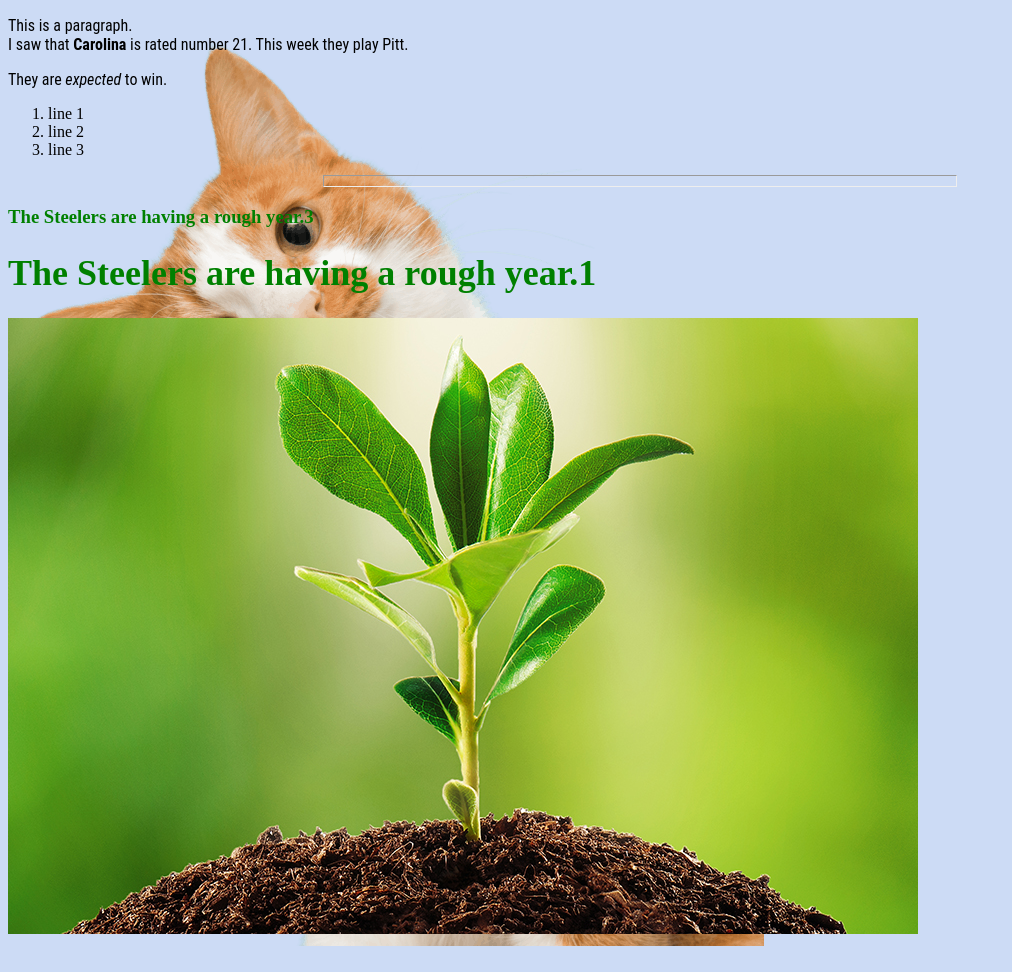
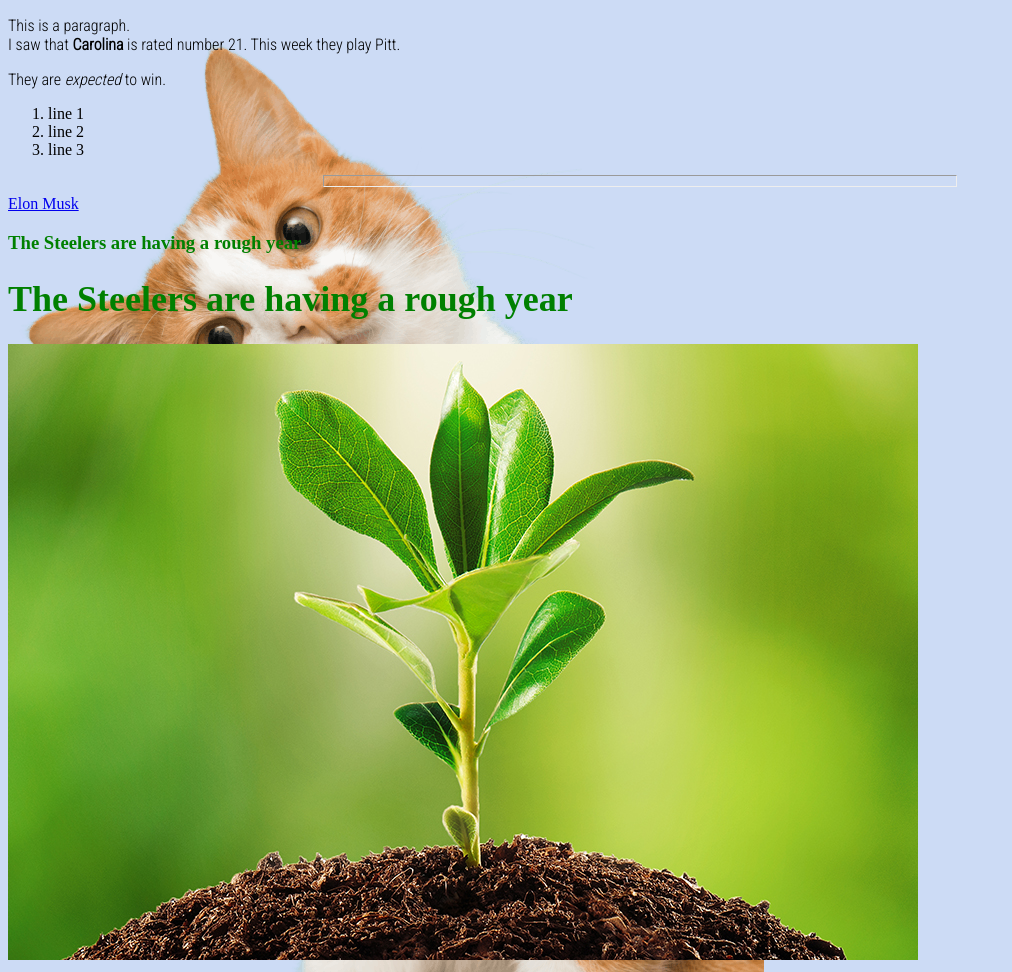
Before and after one commit to jsh1313/jsh1313.github.io, a plain HTML site: page index.html in a window 1280 px wide. Shown: the whole page, without its empty margins (0-1012 px from the left). Before the commit the page ends 946 px from the top, so only its background shows below. Drawn offline with Linux system fonts and the light colour scheme.

Commit message:
Update index.html

```diff
--- a/index.html
+++ b/index.html
@@ -7,6 +7,10 @@
     <title>October 27, 2022</title>
 
     <link rel="stylesheet" type="text/css" href="default.css">
+
+    <link rel="preconnect" href="https://fonts.googleapis.com">
+<link rel="preconnect" href="https://fonts.gstatic.com" crossorigin>
+<link href="https://fonts.googleapis.com/css2?family=Roboto+Condensed:wght@300&display=swap" rel="stylesheet">
 
 </head>
 
@@ -23,8 +27,10 @@
 
         <hr>
 
-        <h3>The Steelers are having a rough year.3</h3>
-        <h1>The Steelers are having a rough year.1</h1>
+        <a href="8b.html" target="_blank"> Elon Musk</a>
+
+        <h3>The Steelers are having a rough year</h3>
+        <h1>The Steelers are having a rough year</h1>
 
         <img src="graphics/plant.jpg"
 
@@ -34,3 +40,8 @@
 
 
 </html>
+
+
+
+
+</html>
```
